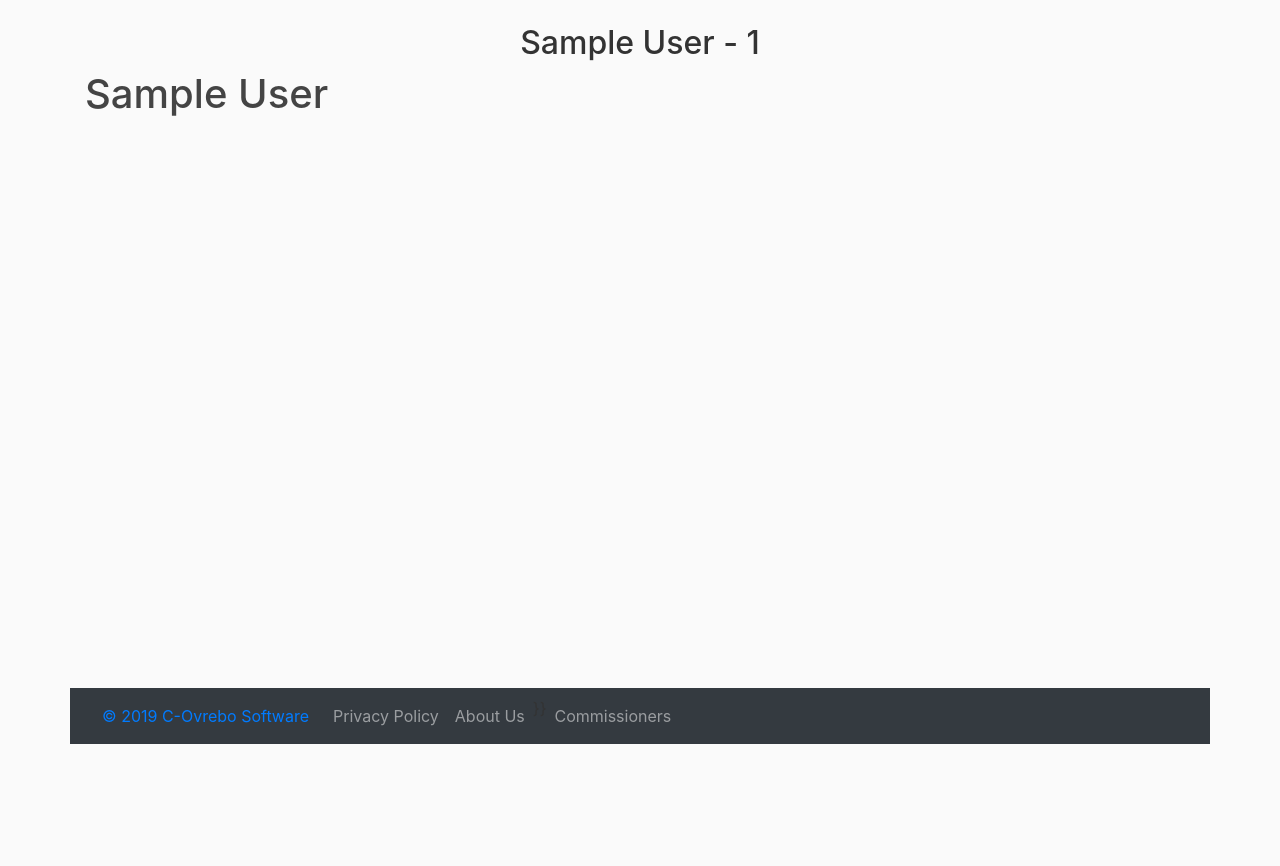
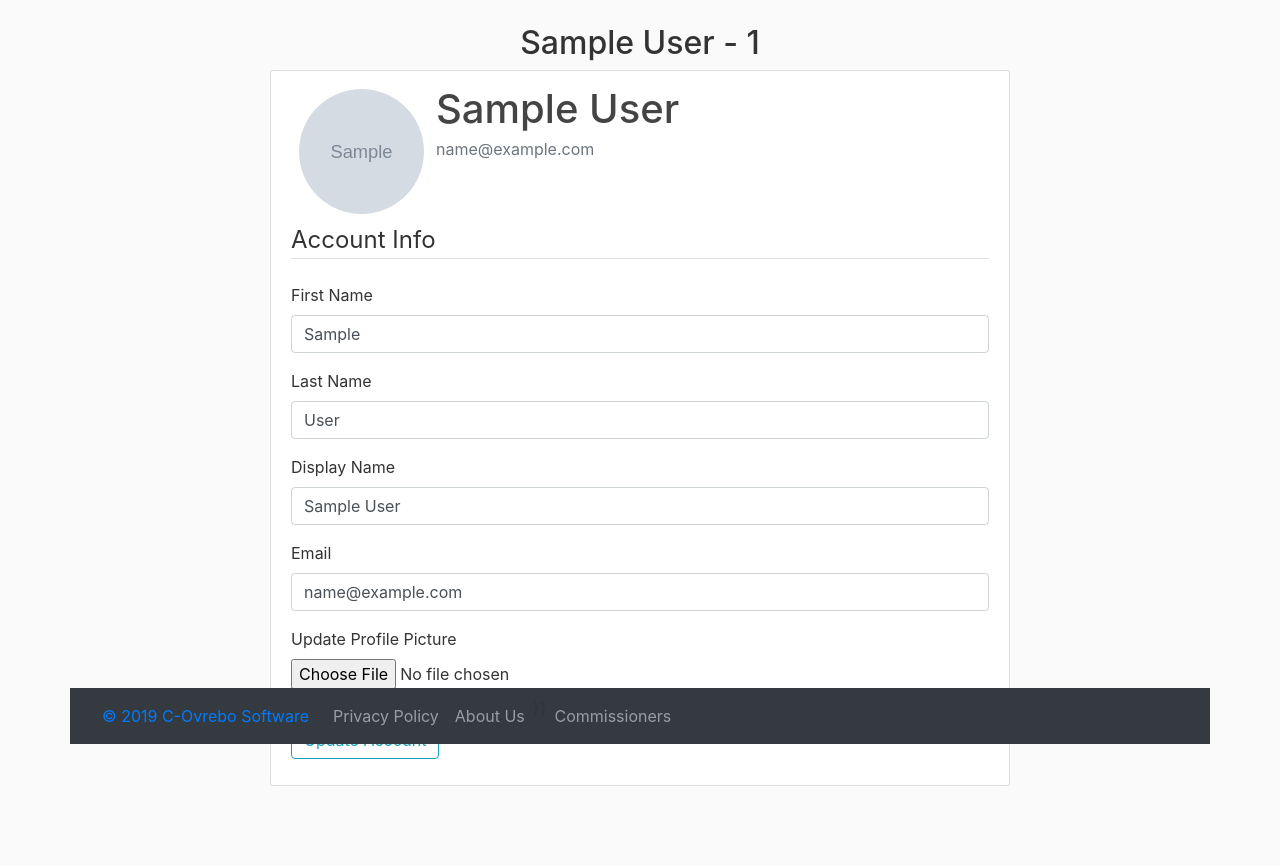
Before and after one commit to covrebo/wtgnc_19, a Flask app: page /account in a window 1280 px wide. Shown: the part 56-922 px from the top of the page. Before the commit the page ends 800 px from the top, so only its background shows below. Run offline with Flask 2, Linux system fonts and the light colour scheme; a user stored in the database is signed in; tables that the repository leaves empty hold one stand-in row (values such as "Sample post"); grey boxes marked "Sample" are stand-in pictures; parts of the project's set-up code (start-up, migrations or seed data) failed here and were passed over; some libraries are stand-ins or nearby versions.

Commit message:
Implemented the account template and route allowing users to update their account information.

```diff
--- a/requirements.txt
+++ b/requirements.txt
@@ -12,6 +12,7 @@ itsdangerous==1.1.0
 Jinja2==2.10
 Mako==1.0.7
 MarkupSafe==1.1.0
+Pillow==5.4.1
 psycopg2==2.7.7
 pycparser==2.19
 python-dateutil==2.8.0
--- a/wtgnc/forms.py
+++ b/wtgnc/forms.py
@@ -1,5 +1,7 @@
 from flask import session
 from flask_wtf import FlaskForm
+from flask_wtf.file import FileField, FileAllowed
+from flask_login import current_user
 from wtforms import StringField, SelectField, SubmitField, PasswordField, BooleanField, IntegerField, DateField, ValidationError
 from wtforms.validators import DataRequired, Length, Email, EqualTo
 from wtgnc.models import User, Driver, Make
@@ -44,6 +46,46 @@ class RegistrationForm(FlaskForm):
         user = User.query.filter_by(email=email.data).first()
         if user:
             raise ValidationError('That email is taken, please choose another.')
+
+
+# Create a form to update account information
+class UpdateAccountForm(FlaskForm):
+    # Form fields with validators
+    user_first_name = StringField('First Name', validators=[
+        DataRequired(),
+        Length(min=2, max=20)
+    ])
+    user_last_name = StringField('Last Name', validators=[
+        DataRequired(),
+        Length(min=2, max=20)
+    ])
+    display_name = StringField('Display Name', validators=[
+        DataRequired(),
+        Length(min=2, max=30)
+    ])
+    email =  StringField('Email', validators=[
+        DataRequired(),
+        Email()
+        ])
+    picture = FileField('Update Profile Picture', validators=[
+        FileAllowed(['jpg', 'png'])
+    ])
+    submit = SubmitField('Update Account')
+
+    # Function to validate the unique username before submitting the form
+    def validate_display_name(self, display_name):
+        if display_name.data != current_user.display_name:
+            display_name = User.query.filter_by(display_name=display_name.data).first()
+            if display_name:
+                raise ValidationError('That display name is taken, please choose another.')
+
+    # Function to validate the unique username before submitting the form
+    def validate_email(self, email):
+        if email.data != current_user.email:
+            user = User.query.filter_by(email=email.data).first()
+            if user:
+                raise ValidationError('That email is taken, please choose another.')
+
 
 # Create a login form class
 class LoginForm(FlaskForm):
--- a/wtgnc/routes.py
+++ b/wtgnc/routes.py
@@ -1,7 +1,10 @@
+import os
+import secrets
+from PIL import Image
 from flask_login import login_user, current_user, logout_user, login_required
 from wtgnc import app, db
 from flask import render_template, url_for, session, flash, redirect, request
-from wtgnc.forms import WeekSelectionForm, RegistrationForm, LoginForm, PickSelectionForm, EntryForm, EventForm, WeeklyResultForm, WeeklyStandingForm
+from wtgnc.forms import WeekSelectionForm, RegistrationForm, LoginForm, PickSelectionForm, EntryForm, EventForm, WeeklyResultForm, WeeklyStandingForm, UpdateAccountForm
 from wtgnc.models import User, Driver, Event, Pick, WeeklyResult, WeeklyStanding
 
 
@@ -14,7 +17,6 @@ def home():
 
 # Route to the about page
 @app.route('/about')
-@login_required
 def about():
     return render_template('about.html', title='About')
 
@@ -26,6 +28,7 @@ def privacy_policy():
 
 
 @app.route('/register', methods=['GET', 'POST'])
+@login_required
 def register():
     if current_user.is_authenticated and current_user.role != 'admin':
         flash('You are already logged in as a registered user.  Contact a commissioner to register a new account.', 'info')
@@ -69,11 +72,46 @@ def logout():
     return redirect(url_for('home'))
 
 
+# Function to rename and save profile pictures
+def save_picture(form_picture):
+    # Rename file with random name to avoid filename collisions
+    random_hex = secrets.token_hex(8)
+    _, f_ext = os.path.splitext(form_picture.filename)
+    picture_fn = random_hex + f_ext
+    picture_path = os.path.join(app.root_path, 'static/profile_pics', picture_fn)
+    # Resize the image to 125x125 pixels
+    output_size = (125, 125)
+    i = Image.open(form_picture)
+    i.thumbnail(output_size)
+    # Save the picture with a new name and return the filename so it can be updated in the database
+    i.save(picture_path)
+    return picture_fn
+
+
 # Route to the user account page
-@app.route('/account')
+@app.route('/account', methods=['GET', 'POST'])
 @login_required
 def account():
-    return render_template('account.html', title='Account')
+    form = UpdateAccountForm()
+    if form.validate_on_submit():
+        if form.picture.data:
+            picture_file = save_picture(form.picture.data)
+            current_user.profile_image = picture_file
+            # TODO: delete old pictures from the file system
+        current_user.user_first_name = form.user_first_name.data
+        current_user.user_last_name = form.user_last_name.data
+        current_user.display_name = form.display_name.data
+        current_user.email = form.email.data
+        db.session.commit()
+        flash(f"Account information updated for {current_user.display_name}", 'success')
+        return redirect(url_for('account'))
+    elif request.method == 'GET':
+        form.user_first_name.data = current_user.user_first_name
+        form.user_last_name.data = current_user.user_last_name
+        form.display_name.data = current_user.display_name
+        form.email.data = current_user.email
+    image_file = url_for('static', filename=f"profile_pics/{current_user.profile_image}")
+    return render_template('account.html', title='Account', legend='Account Info', image_file=image_file, form=form)
 
 
 # Route to submit weekly driver roster
--- a/wtgnc/static/css/main.css
+++ b/wtgnc/static/css/main.css
@@ -32,3 +32,14 @@ h1, h2, h3, h4, h5, h6 {
   border-radius: 3px;
   margin-bottom: 20px;
 }
+
+.account-img {
+  height: 125px;
+  width: 125px;
+  margin-right: 20px;
+  margin-bottom: 16px;
+}
+
+.account-heading {
+  font-size: 2.5rem;
+}
--- a/wtgnc/templates/account.html
+++ b/wtgnc/templates/account.html
@@ -1,4 +1,82 @@
 {% extends "layout.html" %}
 {% block content %}
-<h1>{{ current_user.display_name }}</h1>
+    <div class="content-section container col-md-8">
+        <div class="media">
+            <img src="{{ image_file }}" class="rounded-circle account-img m-2">
+            <div class="media-body">
+                <h2 class="account-heading m-1">{{ current_user.display_name }}</h2>
+                <p class="text-secondary m-1">{{ current_user.email }}</p>
+            </div>
+        </div>
+        <form method="POST" action="" enctype="multipart/form-data">
+            {{ form.hidden_tag() }}
+            <fieldset class="form-group">
+                <legend class="border-bottom mb-4">{{ legend }}</legend>
+                <div class="form-group">
+                    {{ form.user_first_name.label(class="form-control-label", placeholder="First Name") }}
+                    {% if form.user_first_name.errors %}
+                        {{ form.user_first_name(class="form-control is-invalid") }}
+                        <div class="invalid-feedback">
+                            {% for error in form.user_first_name.errors %}
+                                <span>{{ error }}</span>
+                            {% endfor %}
+                        </div>
+                    {% else %}
+                        {{ form.user_first_name(class="form-control", placeholder="First Name") }}
+                    {% endif %}
+                </div>
+                <div class="form-group">
+                    {{ form.user_last_name.label(class="form-control-label") }}
+                    {% if form.user_last_name.errors %}
+                        {{ form.user_last_name(class="form-control is-invalid", placeholder="Last Name") }}
+                        <div class="invalid-feedback">
+                            {% for error in form.user_last_name.errors %}
+                                <span>{{ error }}</span>
+                            {% endfor %}
+                        </div>
+                    {% else %}
+                        {{ form.user_last_name(class="form-control", placeholder="Last Name") }}
+                    {% endif %}
+                </div>
+                <div class="form-group">
+                    {{ form.display_name.label(class="form-control-label") }}
+                    {% if form.display_name.errors %}
+                        {{ form.display_name(class="form-control is-invalid", placeholder="Name displayed on the pick summary and results.") }}
+                        <div class="invalid-feedback">
+                            {% for error in form.display_name.errors %}
+                                <span>{{ error }}</span>
+                            {% endfor %}
+                        </div>
+                    {% else %}
+                        {{ form.display_name(class="form-control", placeholder="Name displayed on the pick summary and results.") }}
+                    {% endif %}
+                </div>
+                <div class="form-group">
+                    {{ form.email.label(class="form-control-label") }}
+                    {% if form.email.errors %}
+                        {{ form.email(class="form-control is-invalid", placeholder="Email") }}
+                        <div class="invalid-feedback">
+                            {% for error in form.email.errors %}
+                                <span>{{ error }}</span>
+                            {% endfor %}
+                        </div>
+                    {% else %}
+                        {{ form.email(class="form-control", placeholder="Email") }}
+                    {% endif %}
+                </div>
+                <div class="form-group">
+                    {{ form.picture.label(class="form-control-label") }}
+                    {{ form.picture(class="form-control-file") }}
+                    {% if form.picture.errors %}
+                        {% for error in form.picture.errors %}
+                            <span class="text-danger">{{ error }}</span></br>
+                        {% endfor %}
+                    {% endif %}
+                </div>
+            </fieldset>
+            <div class="form-group">
+                {{ form.submit(class="btn btn-outline-info") }}
+            </div>
+        </form>
+    </div>
 {% endblock content %}
--- a/wtgnc/templates/layout.html
+++ b/wtgnc/templates/layout.html
@@ -63,7 +63,6 @@
                         {% else %}
                             <a class="nav-item nav-link" href="{{ url_for('week_selection') }}">Set Week</a>
                             <a class="nav-item nav-link" href="{{ url_for('login') }}">Login</a>
-                            <a class="nav-item nav-link" href="{{ url_for('register') }}">Register</a>
                         {% endif %}
                     </div>
                 </div>
```
